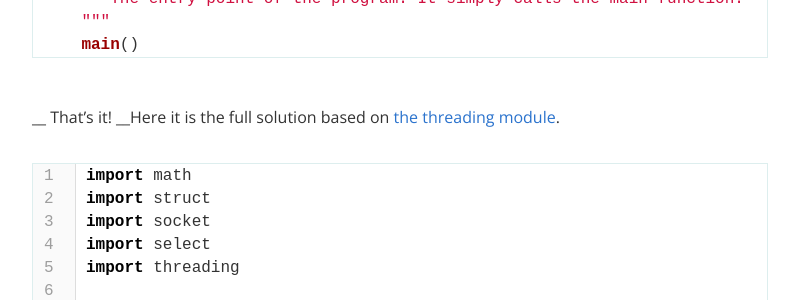
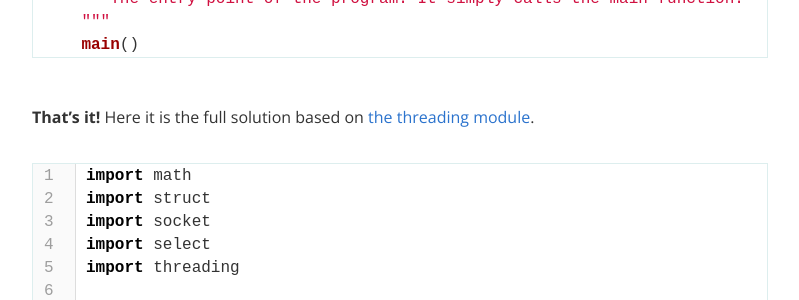
Before and after one commit to gioiab/gioiab.github.io, a Jekyll site: the page built from _posts/2016-04-18-coding-fully-tested-python-chat-server-using-sockets-part-1.md, in a window 1280 px wide and 900 px high, scrolled down 8924 px. Shown: the part 154-454 px from the top of the window, without its empty margins (240-1039 px from the left). Built offline with Jekyll 4.4.1, drawn with Linux system fonts in a browser that asks for light colours; nearby versions of some CDN libraries; comment, search, counter and statistics services are not loaded.

```diff
--- a/_posts/2016-04-18-coding-fully-tested-python-chat-server-using-sockets-part-1.md
+++ b/_posts/2016-04-18-coding-fully-tested-python-chat-server-using-sockets-part-1.md
@@ -271,7 +271,7 @@ if __name__ == '__main__':
     main()
 {% endhighlight %}
 
-__ That's it! __Here it is the full solution based on [the threading module](https://docs.python.org/2/library/threading.html){:target="_blank"}.
+__That's it!__ Here it is the full solution based on [the threading module](https://docs.python.org/2/library/threading.html){:target="_blank"}.
 
 {% highlight python linenos %}
 import math
```
